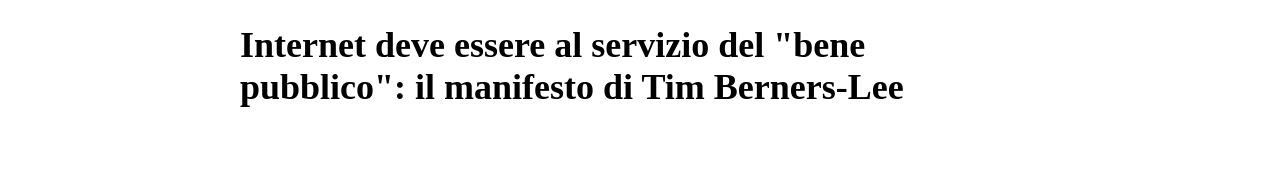
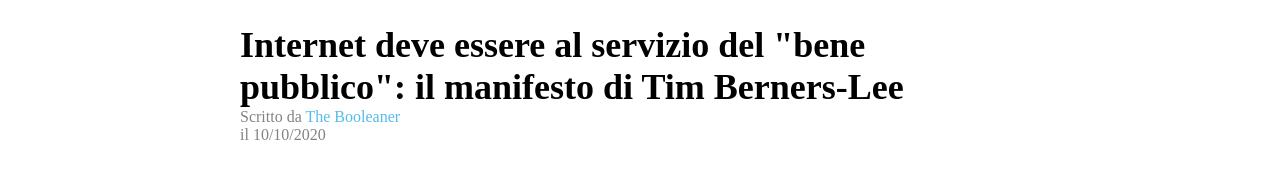
Before and after one commit to gabrieletodaroo9/html-css-booleaner, a plain HTML site: page index.html in a window 1280 px wide. Shown: the part 70-248 px from the top of the page. Drawn offline with Linux system fonts and the light colour scheme.

Commit message:
aggiunto indirizzo autore e data

```diff
--- a/css/style.css
+++ b/css/style.css
@@ -25,4 +25,13 @@ margin: 0 auto;
 
 h1{
     font-size: 36px;;
+    margin-bottom: 0px;
 }
+address{
+    font-style: normal;
+    color:#838383;
+}
+a{
+    text-decoration: none;
+    color: #53bceb;
+}
--- a/index.html
+++ b/index.html
@@ -1,5 +1,6 @@
 <!DOCTYPE html>
 <html lang="en">
+
 <head>
     <meta charset="UTF-8">
     <meta name="viewport" content="width=device-width, initial-scale=1.0">
@@ -8,6 +9,7 @@
 
 
 </head>
+
 <body>
 
     <header>
@@ -25,8 +27,14 @@
 
             <div class="intestazione">
                 <h1>Internet deve essere al servizio del "bene pubblico": il manifesto di Tim Berners-Lee</h1>
+
+                <address>
+                    Scritto da
+                    <a href="">The Booleaner</a>
+                    <br>
+                    il <time datetime="20-10-10">10/10/2020</time>
+                </address>
             </div>
-
     </header>
 
 
@@ -47,4 +55,5 @@
 
 
 </body>
+
 </html>
```
Lines whose indentation alone changed are shown as unchanged.
